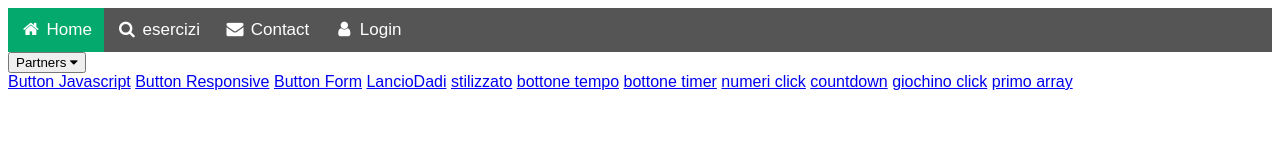
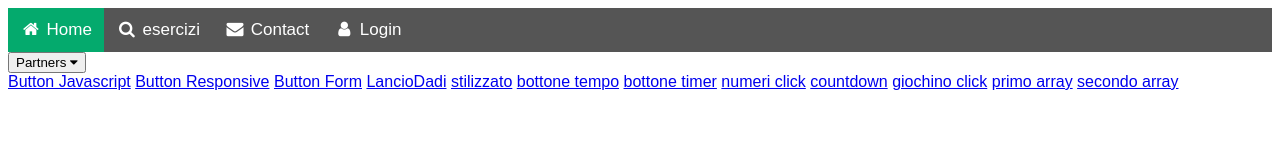
Before and after one commit to cristianbuscarino/Responsive-html, a plain HTML site: page index.html in a window 1280 px wide. Drawn offline with Linux system fonts and the light colour scheme.

Commit message:
Update index.html

```diff
--- a/index.html
+++ b/index.html
@@ -59,6 +59,7 @@ body {font-family: Arial, Helvetica, sans-serif;}
       <a href="./countdown.html">countdown</a>
       <a href="./giochino.html">giochino click</a>
       <a href="./diecinumeriarray.html">primo array</a>
+      <a href="./esercizio2array.html">secondo array</a>
     </div>
   </div>
 
```
